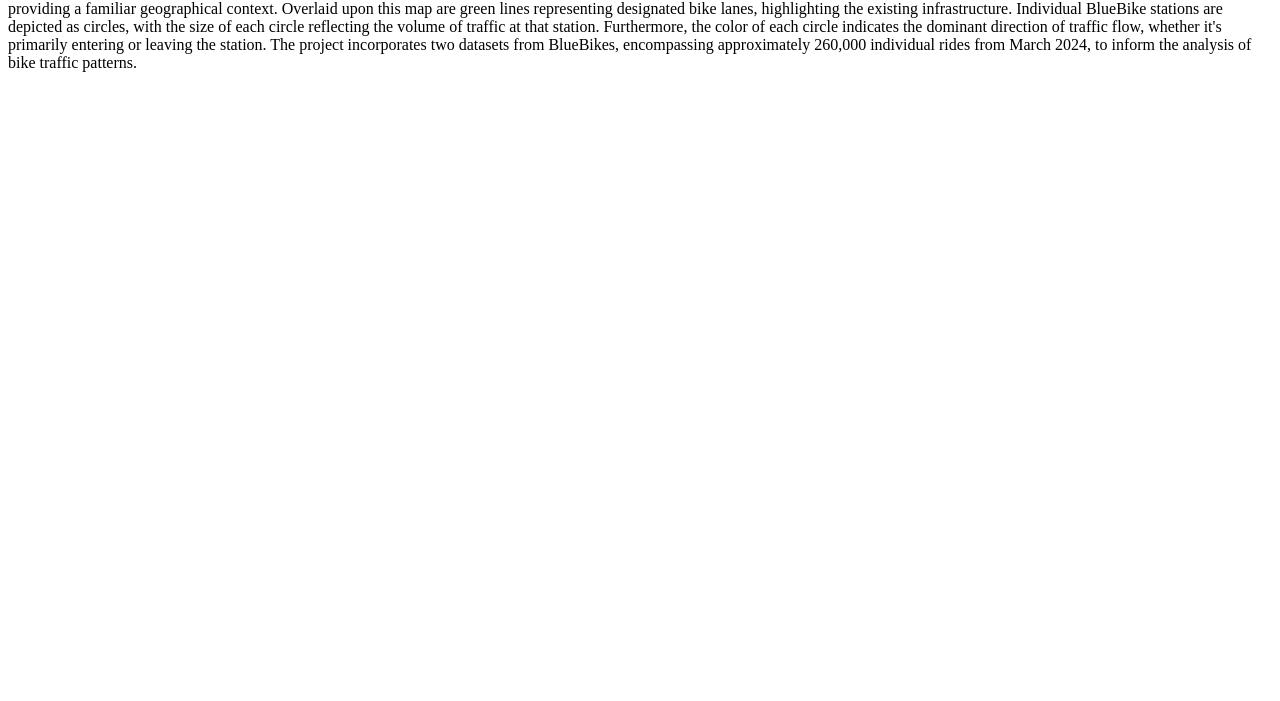
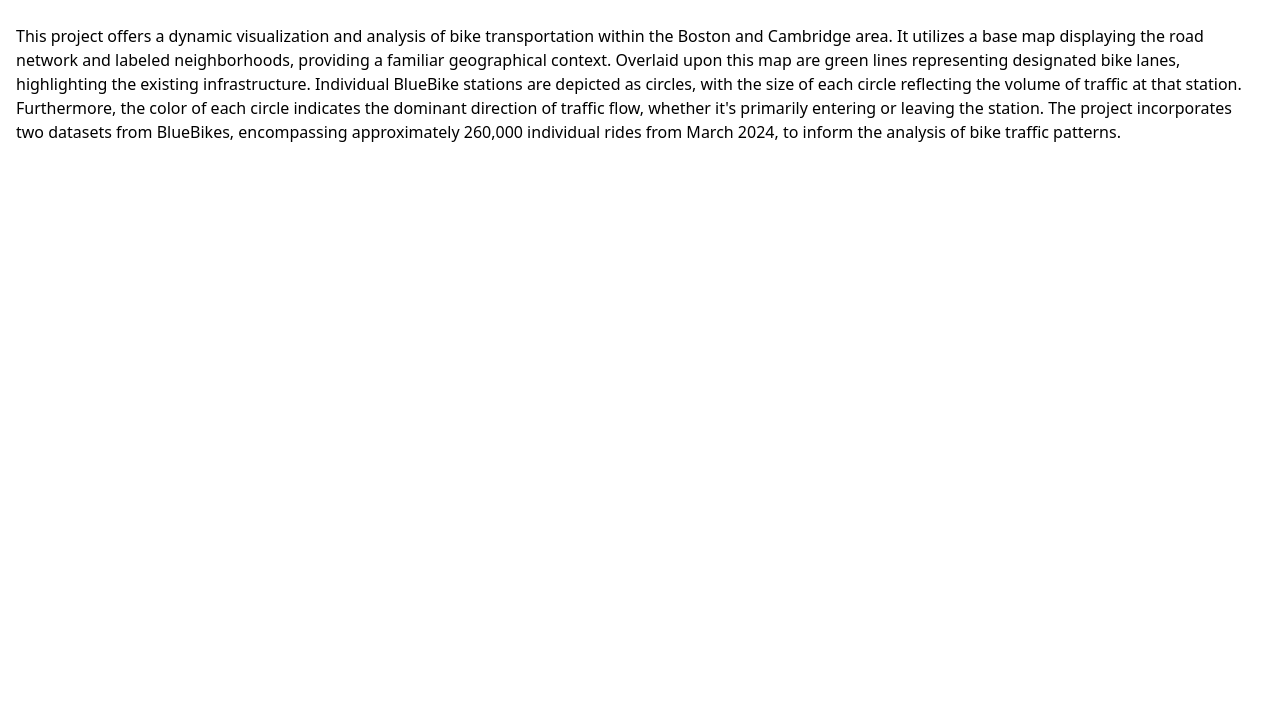
Before and after one commit to ClemHubble/bikeglimpses, a plain HTML site: page index.html in a window 1280 px wide. Shown: the part 99-800 px from the top of the page. Drawn offline with Linux system fonts and the light colour scheme.

Commit message:
lab 7 step 0.4

```diff
--- /dev/null
+++ b/global.css
@@ -0,0 +1,10 @@
+body {
+    font: 100%/1.5 system-ui, sans-serif;
+    display: flex;
+    flex-flow: column;
+    max-width: 80em;
+    min-height: 100vh;
+    box-sizing: border-box;
+    margin: auto;
+    padding: 1em;
+  }
--- a/index.html
+++ b/index.html
@@ -4,6 +4,7 @@
   <meta charset="UTF-8">
   <meta name="viewport" content="width=device-width, initial-scale=1.0">
   <title>Bikewatching</title>
+  <link rel="stylesheet" href="global.css">
 </head>
 <body>
   <h1>🚴🏼‍♀️ Bikewatching</h1>
```
